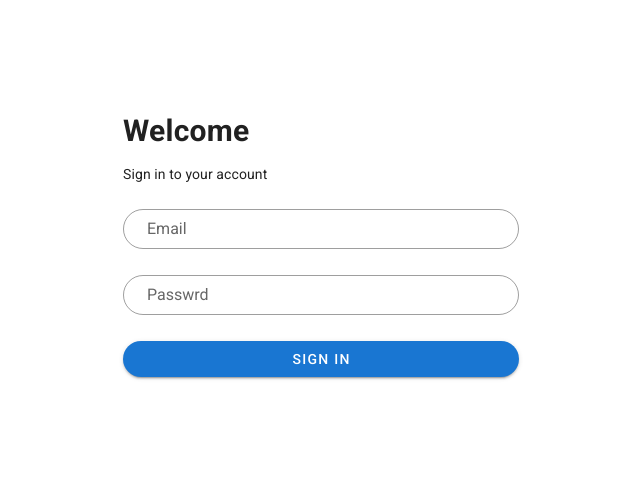
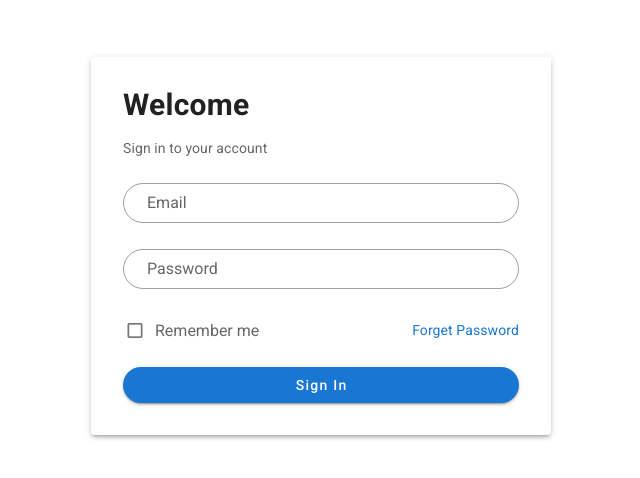
Before and after one commit to ashraf-frotan/landingpage-mis-frontend, a Nuxt app: page /login in a window 1280 px wide. Shown: the part 142-620 px from the top of the page, without its empty margins (319-959 px from the left). Built offline with nearby package versions, Linux system fonts and the light colour scheme; what vue-toastr would draw is missing.

Commit message:
login page design done

```diff
--- a/pages/login.vue
+++ b/pages/login.vue
@@ -1,7 +1,7 @@
 <template>
     <v-row align="center" style="height:100vh;">
         <v-col cols="12" class="d-flex justify-center">
-                <v-card class="" style="width:460px" elevation="3" class="pa-4">
+                <v-card class="pa-4" style="width:460px" elevation="3">
                     <v-card-title>
                         <h2>Welcome</h2>
 
@@ -16,8 +16,12 @@
                             <v-col cols="12">
                                 <v-form>
                                     <v-text-field outlined rounded dense label="Email" placeholder="Enter email here" type="email"></v-text-field>
-                                    <v-text-field outlined rounded dense label="Passwrd" placeholder="Enter password here" type="password"></v-text-field>
-                                    <v-btn type="submit" color="primary" block rounded>Sign In</v-btn>
+                                    <v-text-field outlined rounded dense label="Password" placeholder="Enter password here" type="password"></v-text-field>
+                                    <v-row>
+                                        <v-col cols="6"><v-checkbox label="Remember me" hide-details="" class="ma-0" dense ></v-checkbox></v-col>
+                                        <v-col cols="6" class="d-flex justify-end"><a href="" class="text-decoration-none mt-1">Forget Password</a></v-col>
+                                    </v-row>
+                                    <v-btn type="submit" color="primary" block rounded class="mt-6 text-capitalize">Sign In</v-btn>
                                 </v-form>
                             </v-col>
                         </v-row>
```
